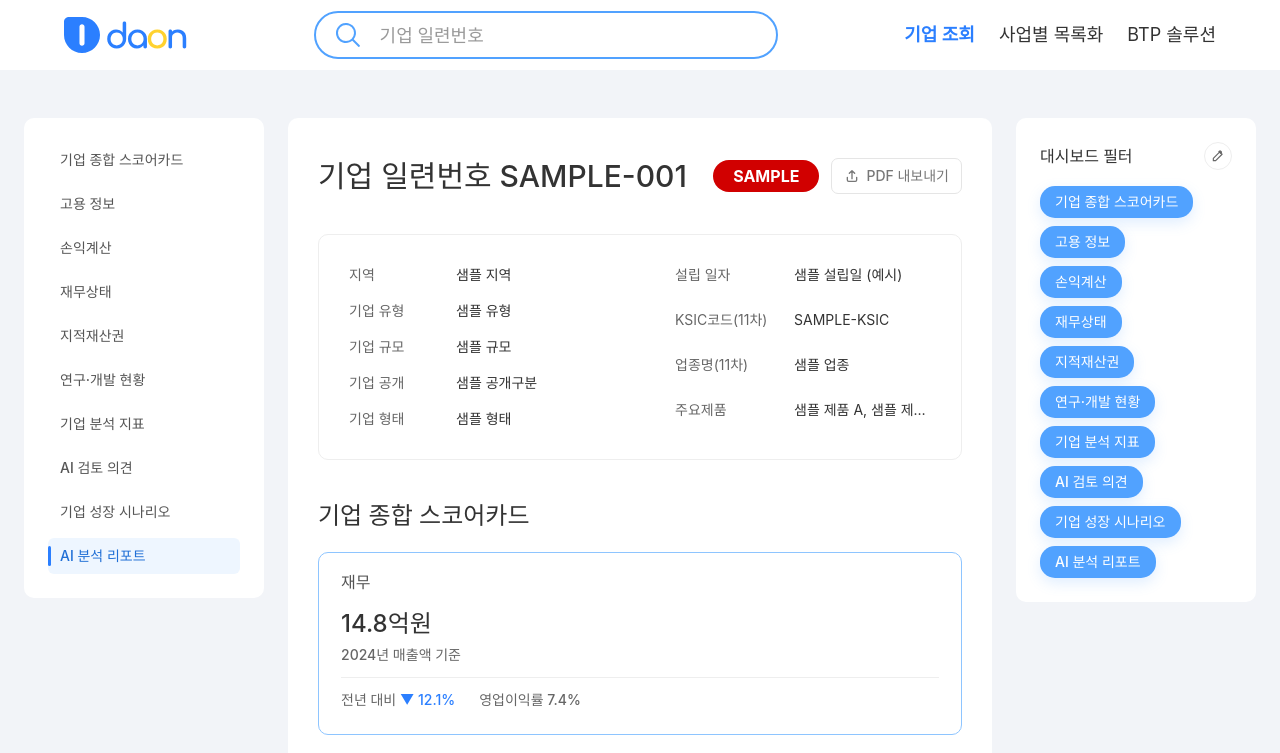
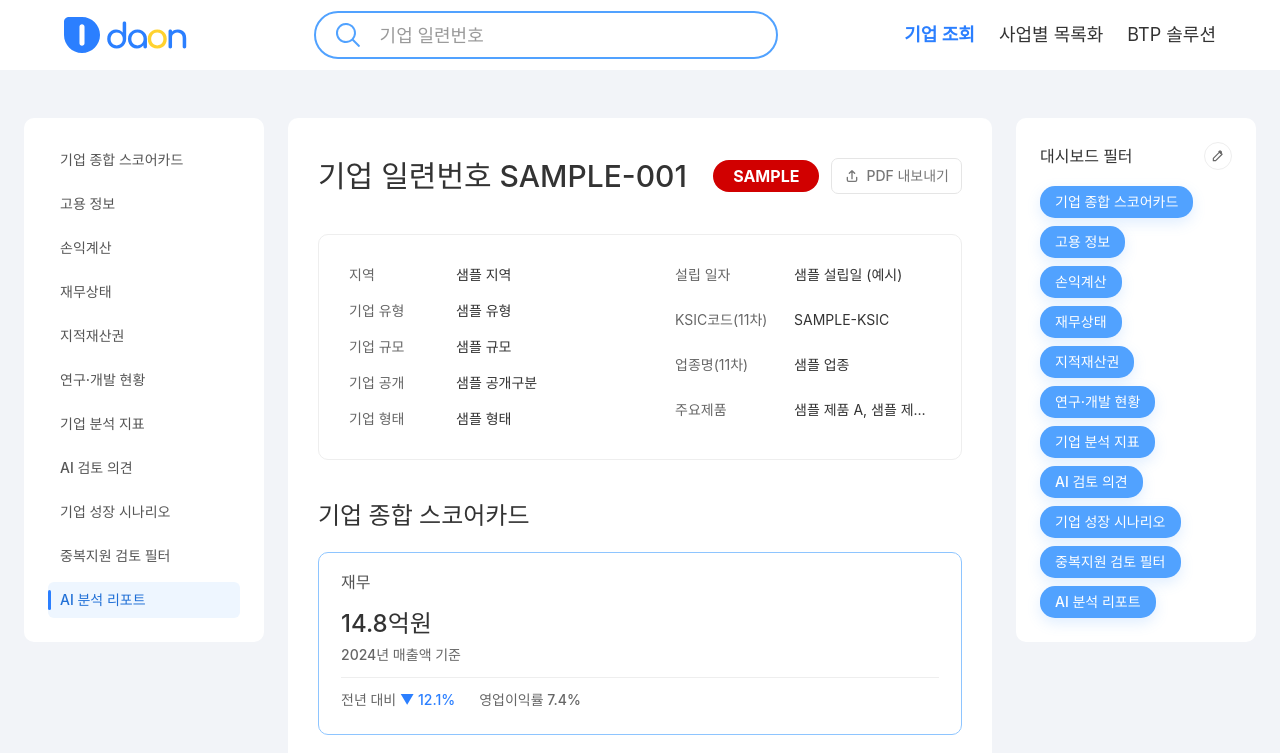
Before and after one commit to team-Hye-yum/FE, a React (Vite) app: page / in a window 1280 px wide. Shown: the top 753 px of the page. Built offline with nearby package versions, Linux system fonts and the light colour scheme; a web font is replaced by a local one.

Commit message:
✨ Feature: 중복지원 검토 필터 원복

```diff
--- a/src/pages/Main/dashboard/constants/dashboardSections.ts
+++ b/src/pages/Main/dashboard/constants/dashboardSections.ts
@@ -10,5 +10,6 @@ export const dashboardSections = [
   { id: "analysis-metrics", label: "기업 분석 지표", visible: true },
   { id: "ai-review", label: "AI 검토 의견", visible: true },
   { id: "growth-scenario", label: "기업 성장 시나리오", visible: true },
+  { id: "duplicate-support", label: "중복지원 검토 필터", visible: true },
   { id: "ai-report", label: "AI 분석 리포트", visible: true },
 ] as const satisfies readonly DashboardSectionConfig[];
```
